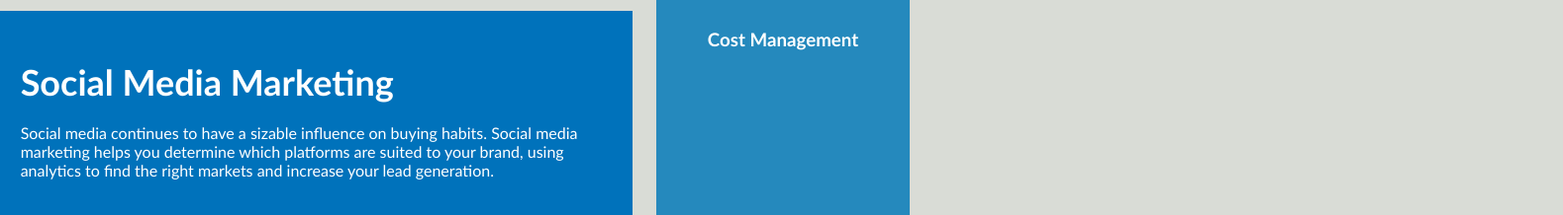
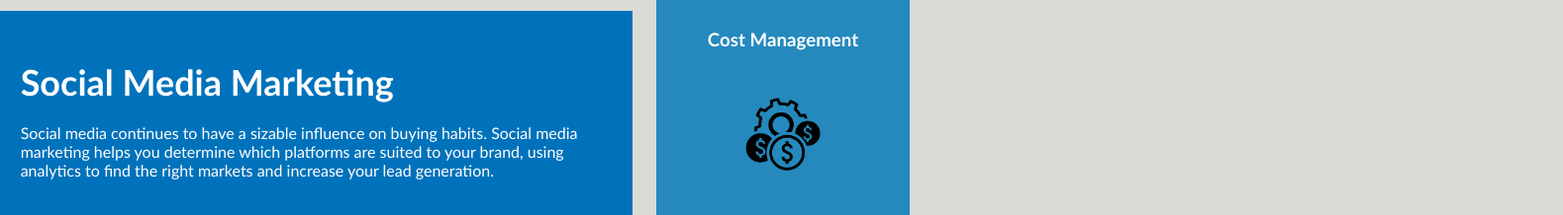
Before and after one commit to LeybaAir/Challenge_1_Marketing, a plain HTML site: page index.html in a window 1280 px wide. Shown: the part 1551-1769 px from the top of the page at 99% size, 1579 px wide, since content can reach past the window. Drawn offline with Linux system fonts and the light colour scheme.

Commit message:
update .css
aside section

```diff
--- a/assets/css/style.css
+++ b/assets/css/style.css
@@ -106,7 +106,7 @@ p {
 
 .benefit-lead img,
 .benefit-brand img,
-.benefit-brandcost img {
+.benefit-cost img {
     display: block;
     margin: 10px auto;
     max-width: 150px;
```
